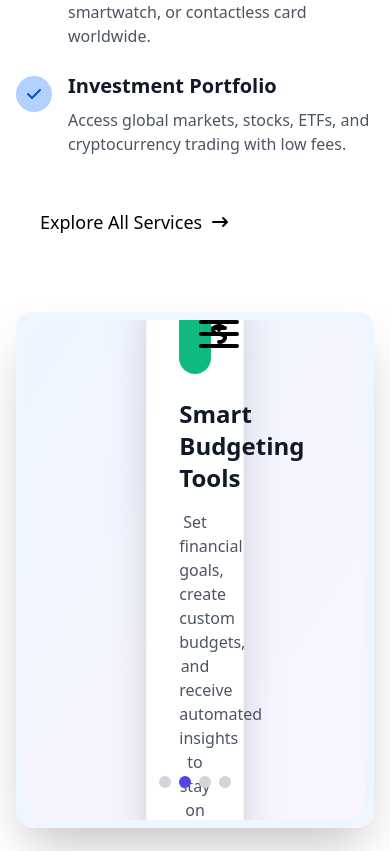
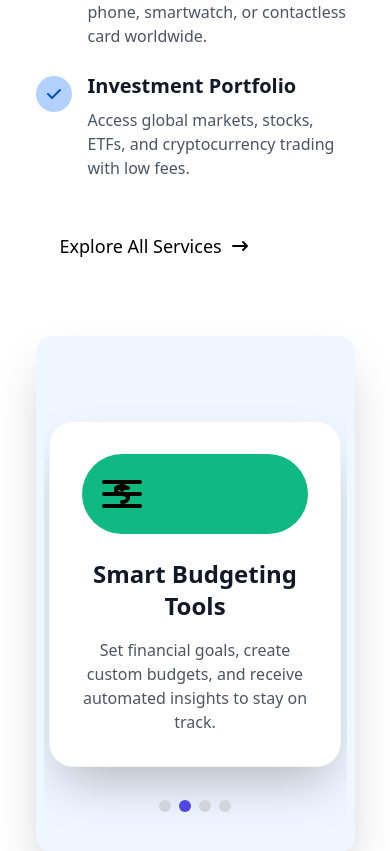
Before and after one commit to LuckyOnoja/GlobalOnlineBanking, a Next.js app: page / in a window 390 px wide. Shown: the part 3142-3993 px from the top of the page. Built offline with nearby package versions, Linux system fonts and the light colour scheme.

Commit message:
landing page adjustment

```diff
--- a/src/app/page.jsx
+++ b/src/app/page.jsx
@@ -201,7 +201,8 @@ export default function Home() {
       </section>
 
       {/* Digital Banking Services */}
-      <section className="py-24 bg-white">
+      <div className="bg-white flex items-center justify-center">
+        <section className="py-24 bg-white w-[90%]  rounded-lg ">
           <div className="max-w-7xl mx-auto px-4 sm:px-6 lg:px-8">
             <motion.div
               className="text-center mb-16"
@@ -231,7 +232,7 @@ export default function Home() {
                   whileHover={{ scale: 1.02 }}
                   transition={{ duration: 0.3 }}
                 >
-                <MobileBankingAnimation/>
+                  <MobileBankingAnimation />
                 </motion.div>
               </motion.div>
 
@@ -330,6 +331,7 @@ export default function Home() {
             </div>
           </div>
         </section>
+      </div>
 
       {/* Testimonials Section with Sliding Animation */}
       <section className="py-24 bg-blue-50">
@@ -407,7 +409,8 @@ export default function Home() {
       </section>
 
       {/* Global Presence Section */}
-      <section className="py-24 bg-white">
+      <div className="bg-white flex items-center justify-center py-8">
+        <section className="py-24 bg-white w-[88%]  rounded-lg">
           <div className="max-w-7xl mx-auto px-4 sm:px-6 lg:px-8">
             <motion.div
               className="text-center mb-16"
@@ -420,7 +423,8 @@ export default function Home() {
                 Global Presence, Local Expertise
               </h2>
               <p className="mt-6 text-xl text-gray-600 max-w-3xl mx-auto">
-              Banking without borders, accessible whenever and wherever you need
+                Banking without borders, accessible whenever and wherever you
+                need
               </p>
             </motion.div>
 
@@ -436,10 +440,10 @@ export default function Home() {
                   Banking Without Boundaries
                 </h3>
                 <p className="text-gray-600 mb-8">
-                Global Online Banking operates in over 100 countries, providing
-                seamless financial services across borders. Our international
-                network ensures you can access your money and services no matter
-                where life takes you.
+                  Global Online Banking operates in over 100 countries,
+                  providing seamless financial services across borders. Our
+                  international network ensures you can access your money and
+                  services no matter where life takes you.
                 </p>
 
                 <ul className="space-y-6">
@@ -511,6 +515,7 @@ export default function Home() {
             </div>
           </div>
         </section>
+      </div>
 
       {/* CTA Section */}
       <section className="py-24 bg-gradient-to-br from-gray-900 to-gray-800 text-white">
@@ -844,9 +849,8 @@ function MobileBankingAnimation() {
   }, [features.length]);
 
   return (
-    <div className="relative w-full h-[500px] flex items-center justify-center bg-gradient-to-br from-blue-50 to-purple-50 rounded-3xl overflow-hidden">
+    <div className="relative w-full h-[500px] flex items-center justify-center bg-blue-50 rounded-3xl overflow-hidden">
       {/* Background Animation (Behind the Cards) */}
-
 
       {/* Feature Cards (Above the Background) */}
       <div className="relative z-10">
@@ -862,7 +866,7 @@ function MobileBankingAnimation() {
             }}
             transition={{ duration: 0.5 }}
           >
-            <div className="bg-white p-8 rounded-3xl shadow-2xl min-w-[25vw] text-center border border-gray-100">
+            <div className="bg-white p-8 rounded-3xl shadow-2xl min-w-[75vw] lg:min-w-[25vw] text-center border border-gray-100">
               <div
                 className="mx-auto mb-6 p-4 rounded-full bg-opacity-20"
                 style={{ backgroundColor: feature.color }}
@@ -895,7 +899,6 @@ function MobileBankingAnimation() {
     </div>
   );
 }
-
 
 // World Map Animation Component
 function WorldMapAnimation() {
```
Lines whose indentation alone changed are shown as unchanged.
